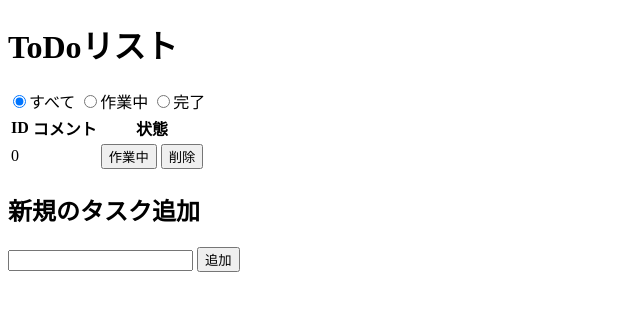
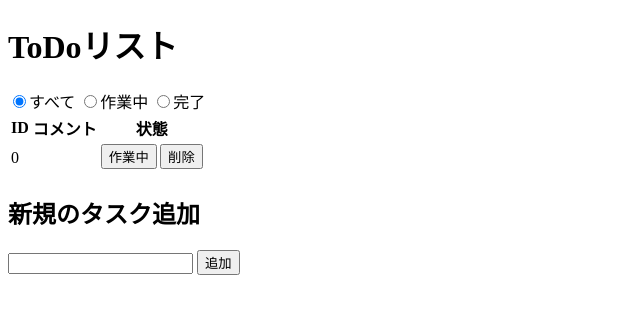
Before and after one commit to KimHuicheol/practice_javascript_3_1, a plain HTML site: page index.html in a window 1280 px wide. Both pictures are taken after a click on the input "追加". Shown: the full height of the page, 0-640 px from the left. Drawn offline with Linux system fonts and the light colour scheme.

Commit message:
レビュー指摘対応-1次

```diff
--- a/index.html
+++ b/index.html
@@ -1,26 +1,26 @@
 <!DOCTYPE html>
-<html>
+<html lang="ja">
   <head>
     <meta charset="UTF-8">
     <title>practice_javascript_3_1</title>
     <script src="./todo_1.js"></script>
+    <link rel="stylesheet" href="style.css">
   </head>
   <body>
     <h1>ToDoリスト</h1>
     <div>
-      <input type="radio" name="filter" value="all" checked="checked">すべて
-      <input type="radio" name="filter" value="work"   >作業中
-      <input type="radio" name="filter" value="finish" >完了
+      <input type="radio" name="filter" value="all"   checked="checked">すべて
+      <input type="radio" name="filter" value="work"                   >作業中
+      <input type="radio" name="filter" value="finish"                 >完了
     </div>
-
-    <table id="outDisp">
-      <tr>
+    <table id="out-disp">
+     <tr>
         <th>ID</th><th>コメント</th><th>状態</th>
       </tr>
     </table>
 
     <h2>新規のタスク追加</h2>
-      <input type="text" id="getTask" value="">
-      <input type="submit" onclick="createToDo()"  value="追加">
+      <input type="text"   id="get-task" value="">
+      <input type="submit" id="push-task" value="追加">
   </body>
 </html>
--- a/todo_1.js
+++ b/todo_1.js
@@ -1,15 +1,36 @@
-function createToDo() {
-  const getComment        = document.getElementById("getTask");  //タスク入力ノード取得
-  const outDisp           = document.getElementById("outDisp");  //タスク出力ノード取得
-  let   rowLength         = outDisp.rows.length;                 //テーブル行数取得
-  const existRow          = 1;                                   //既存テーブル行数格納
-  let   createRows        = outDisp.insertRow();                 //新規テーブル行作成
-  let   createId          = createRows.insertCell();             //ID列新規セル作成
-  let   createComment     = createRows.insertCell();             //コメント列新規セル作成
-  let   createStatus      = createRows.insertCell();             //状態列新規セル作成
-  createId.innerHTML      = rowLength - existRow;                //ID列出力
-  createComment.innerHTML = getComment.value;                    //コメント列出力
-  const statusButton      ='<input type="button" value="作業中"> <input type="button" value="削除">';  //状態列出力項目
-  createStatus.innerHTML  = statusButton;                        //状態列出力
-  getComment.value        = '';                                  //タスク入力値クリア
+function displayTodos(task) {                                                        //画面表示用関数定義
+  const outDisp            = document.getElementById("out-disp");                     //タスク出力ノード取得
+  const createRows         = outDisp.insertRow();                                     //新規テーブル行作成
+  const createIdCells      = createRows.insertCell();                                 //新規セル作成-ID列
+  const createCommentCells = createRows.insertCell();                                 //新規セル作成-コメント列
+  const createStatusCells  = createRows.insertCell();                                 //新規セル作成-状態列
+
+  const workBtn          = document.createElement('input');                           //初期画面表示ボタン作成-作業中
+  workBtn.type           = "button";
+  workBtn.style.margin   = "0 0.25em 0 0";                                            //ボタン間の間隔調整
+  workBtn.value          = task[task.length - 1].status;                              //初期値代入
+
+  const deleteBtn        = document.createElement('input');                           //初期画面表示ボタン作成-作業中
+  deleteBtn.type         = "button";
+  deleteBtn.style.margin = "0 0 0.25em 0";                                            //ボタン間の間隔調整
+  deleteBtn.value        = "削除";                                                    //初期値代入
+
+  createIdCells.innerHTML      =  task.length - 1;                                    //画面出力-ID列
+  createCommentCells.innerHTML =  task[task.length - 1].task;                         //画面出力-コメント列
+  createStatusCells.appendChild(workBtn);                                             //画面出力-状態列
+  createStatusCells.appendChild(deleteBtn);                                           //画面出力-状態列
+
 }
+document.addEventListener("DOMContentLoaded", function() {
+  let todos = [];                                                                     //タスクリスト管理用配列宣言
+  document.getElementById("push-task").addEventListener("click", function() {         //以下追加ボタン押下時処理
+  const getTask = document.getElementById("get-task");                                //タスク入力ノード取得
+  let todo = {                                                                        //タスク取得様オブジェクト宣言
+    task  :getTask.value,                                                              //タスク入力値取得
+    status:"作業中"                                                                    //状態初期値取得
+  }
+  todos.push(todo);                                                                   //タスクリストへ追加
+  displayTodos(todos);                                                                //画面表示用関数実行
+  getTask.value = '';                                                                 //画面タスク入力値クリア
+  }, false);
+}, false);
```
